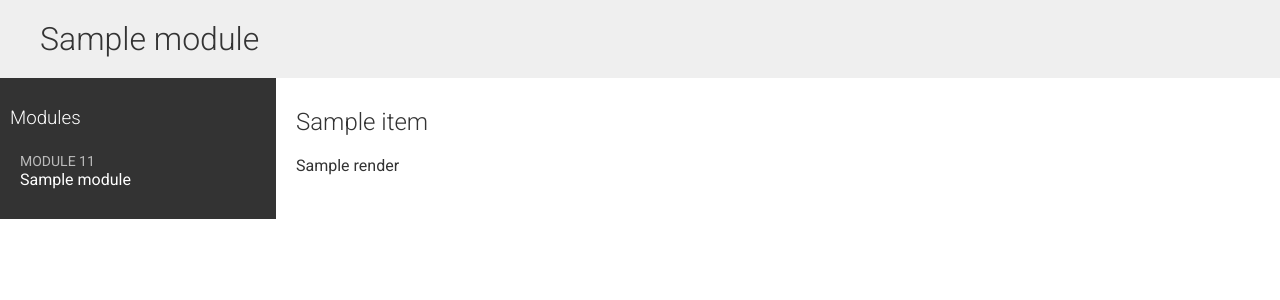
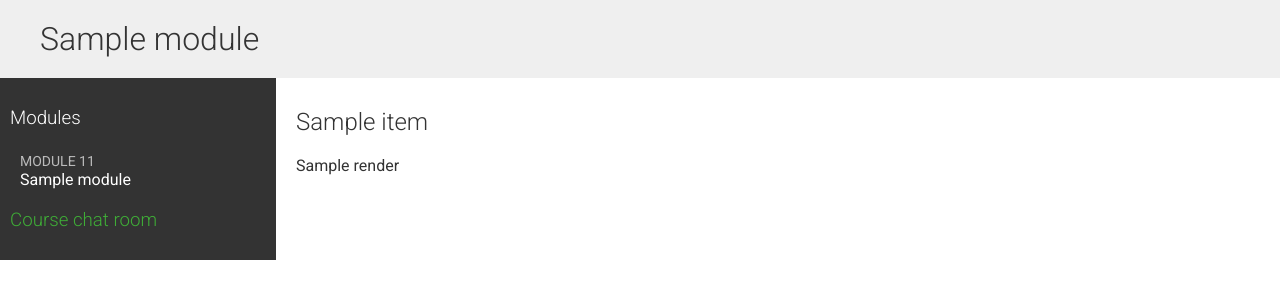
Before and after one commit to vadzimk/mele-elearning, a Django app: template students/templates/course/detail.html in a window 1280 px wide. Shown: the part 54-354 px from the top of the page. Run offline with Django 4.2, Linux system fonts and the light colour scheme; the template is opened without the code that fills it: most values are stand-ins (such as "Sample title", 1, 10 or a date in 2020).

Commit message:
add chat room to the course page

```diff
--- a/students/templates/course/detail.html
+++ b/students/templates/course/detail.html
@@ -17,6 +17,11 @@
                 <li>No modules yet.</li>
             {% endfor %}
         </ul>
+        <h3>
+            <a href="{% url "chat:course_chat_room" object.id %}">
+                Course chat room
+            </a>
+        </h3>
     </div>
     <div class="module">
         {% for content in module.contents.all %} {% with item=content.item %} <h2>{{ item.title }}</h2>
```
